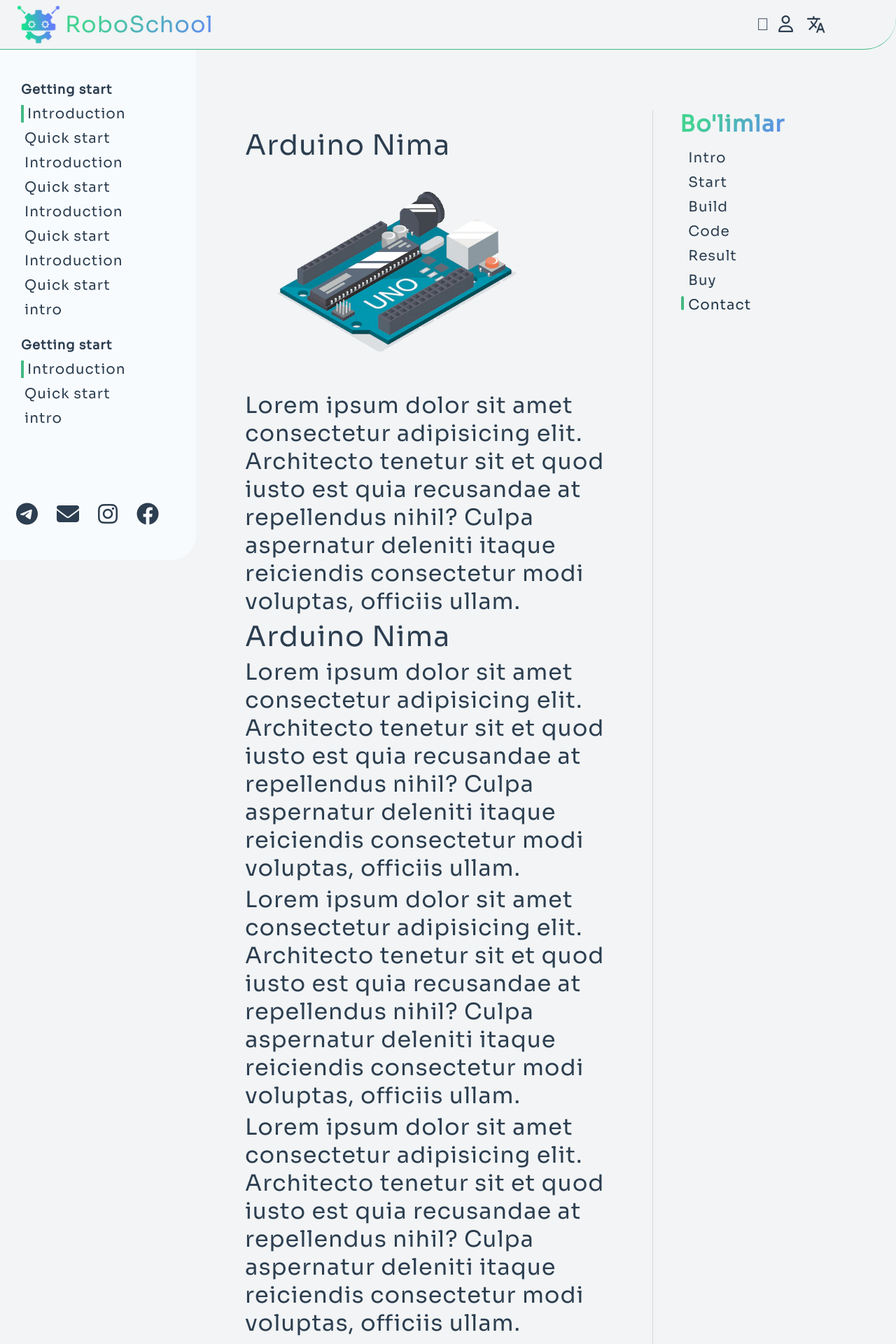
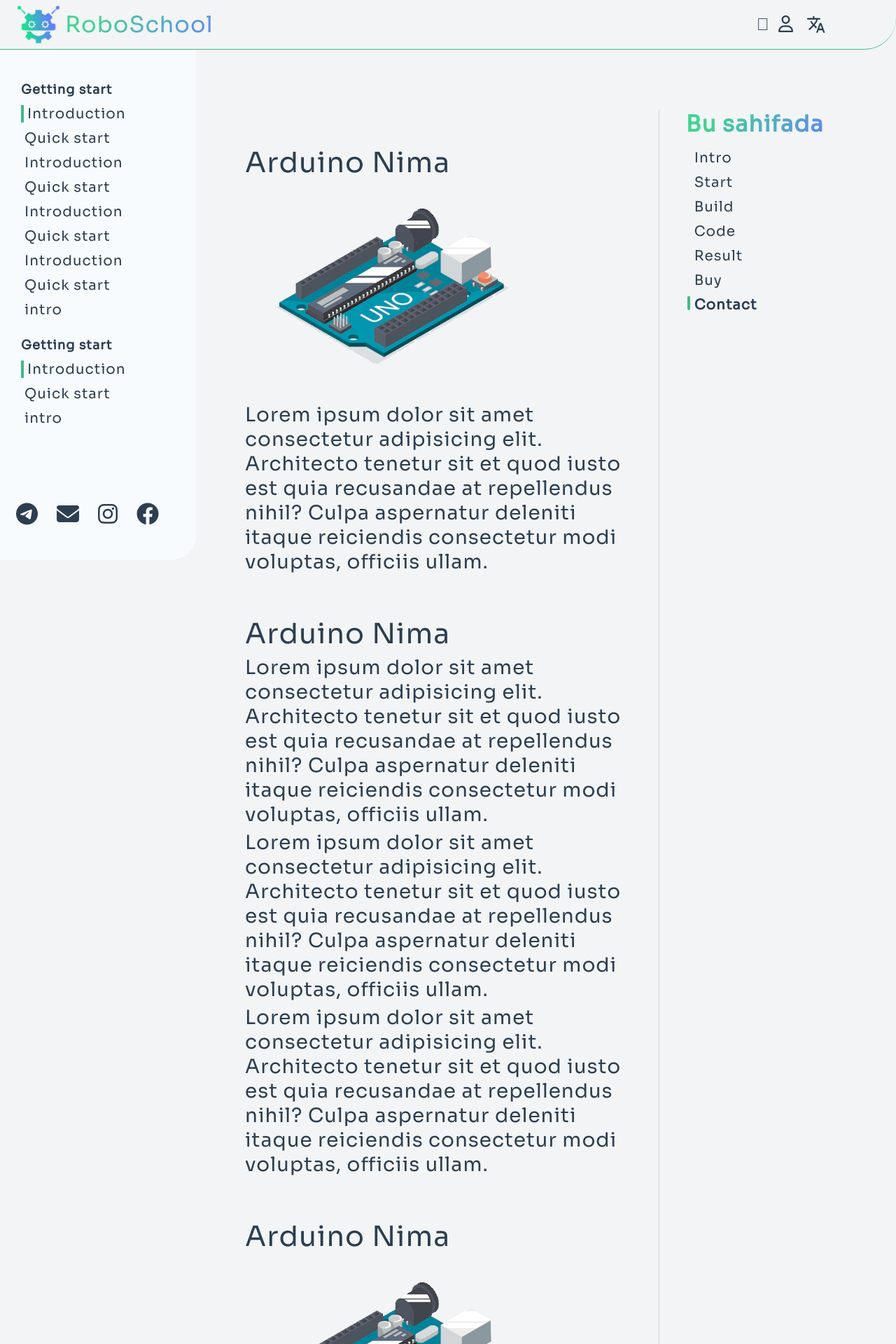
Before and after one commit to safarbek0227/roboschool, a Vue app: page /learn#div7 in a window 1280 px wide. Shown: the top 1920 px of the page at 70% size. Built offline with nearby package versions, Linux system fonts and the light colour scheme; some icons are missing.

Commit message:
remove bugs
1. mainbar isn't change
2. color was changed on refresh

```diff
--- a/public/css/styles.css
+++ b/public/css/styles.css
@@ -6,21 +6,24 @@
     outline: none;
     box-sizing: border-box;
     transition: all 0.3s ease-in;
+    transition: color 0.05s;
     letter-spacing: 1px;
 }
 :root{
     --theme: #F2F4F5;
     --color: #2c3e50;
     --nav-color: #F8FBFE;
+    --shadow: #eee
 }
 html{
-    transition: color 0s;
+    transition: all 0s;
 }
 html.dark{
-    transition: color 0s;
+    transition: all 0s;
     --theme: #1a1a1a;
     --color: #ebebeb80 ;
     --nav-color: #0E0D11;
+    --shadow: #282828
 }
 h1,h2,h3,h4,h5,h6{
     font-weight: 500;
--- a/src/assets/dashNavbar.css
+++ b/src/assets/dashNavbar.css
@@ -195,6 +195,7 @@
       width: 100vw;
       height: 60px;
       justify-content: space-around;
+      background-color: var(--nav-color);
       padding: 20px 20px;
       bottom: 0;
       box-shadow: -2px -1px 7px #eee;
--- a/src/assets/navbar.css
+++ b/src/assets/navbar.css
@@ -138,8 +138,8 @@
       flex-direction: column;
       margin: 0;
       padding: 15px;
-      background: #F8FBFE;
-      box-shadow: 5px 8px 12px #eee;
+      background: var(--theme);
+      box-shadow: 5px 8px 12px  var(--shadow);
       z-index: -99;
       border-top: 1px solid #42b983;
       top: 90px;
@@ -163,10 +163,10 @@
       width: 100vw;
       height: 60px;
       justify-content: space-around;
-      background-color: #F8FBFE;
+      background: var(--theme);
       padding: 20px 20px;
       bottom: 0;
-      box-shadow: -2px -1px 7px #eee;
+      box-shadow: -2px -1px 7px var(--shadow);
     }
     .menu-bar i{
       font-size: xx-large;
@@ -174,7 +174,7 @@
 
     nav .menu-bar a.active {
       color: #42b983;
-      background-color: #eee;
+      background-color:  var(--shadow);
       padding: 10px;
       border-radius: 15px;
       transition: all 0.2s;
--- a/src/components/DashNavbar.vue
+++ b/src/components/DashNavbar.vue
@@ -140,10 +140,17 @@
     },
   },
   methods: {
-    toggleTheme() {
-      this.color = !this.color;
-      document.documentElement.className = this.color ? "light" : "dark";
-    },
+    toggleTheme(){
+      this.color = !this.color
+      localStorage.setItem('color', this.color)
+      document.documentElement.className  = this.color ? 'light': 'dark'
+    }
+  },
+  mounted() {
+    if (localStorage.color) {
+      this.color = JSON.parse(localStorage.color);
+      document.documentElement.className  = this.color ? 'light': 'dark'
+    }
   },
 };
 </script>
--- a/src/components/MainNavbar.vue
+++ b/src/components/MainNavbar.vue
@@ -75,15 +75,15 @@
   methods: {
     toggleTheme(){
       this.color = !this.color
+      localStorage.setItem('color', this.color)
       document.documentElement.className  = this.color ? 'light': 'dark'
     }
   },
   mounted() {
-    document.onreadystatechange = () => {
-      if (document.readyState === "complete") {
-        this.isLoading = false;
-      }
-    };
+    if (localStorage.color) {
+      this.color = JSON.parse(localStorage.color);
+      document.documentElement.className  = this.color ? 'light': 'dark'
+    }
   },
 };
 </script>
--- a/src/views/dashboard/intro-page.vue
+++ b/src/views/dashboard/intro-page.vue
@@ -26,9 +26,9 @@
 
       for (let i = 0; i < anchors.length; i++) {
         if (
-          window.pageYOffset >= anchors[i].offsetTop &&
+          window.pageYOffset >= anchors[i].offsetTop  &&
           window.pageYOffset <=
-            anchors[i].offsetTop + anchors[i].scrollHeight + 10
+            anchors[i].offsetTop + anchors[i].scrollHeight
         ) {
           sidebarLinks.forEach((link) => {
             link.classList.remove("hash-active");
@@ -56,89 +56,90 @@
             <div class="step-content" ref="div1" id="intro">
               <h2>Arduino Nima</h2>
               <img src="@/assets/arduino.png" alt="" />
-              <h4>
+              <h5>
                 Lorem ipsum dolor sit amet consectetur adipisicing elit.
                 Architecto tenetur sit et quod iusto est quia recusandae at
                 repellendus nihil? Culpa aspernatur deleniti itaque reiciendis
                 consectetur modi voluptas, officiis ullam.
-              </h4>
+              </h5>
             </div>
             <div class="step-content" id="div2">
               <h2>Arduino Nima</h2>
-              <h4>
+              <h5>
                 Lorem ipsum dolor sit amet consectetur adipisicing elit.
                 Architecto tenetur sit et quod iusto est quia recusandae at
                 repellendus nihil? Culpa aspernatur deleniti itaque reiciendis
                 consectetur modi voluptas, officiis ullam.
-              </h4>
-              <h4>
+              </h5>
+              <h5>
                 Lorem ipsum dolor sit amet consectetur adipisicing elit.
                 Architecto tenetur sit et quod iusto est quia recusandae at
                 repellendus nihil? Culpa aspernatur deleniti itaque reiciendis
                 consectetur modi voluptas, officiis ullam.
-              </h4>
-              <h4>
+              </h5>
+              <h5>
                 Lorem ipsum dolor sit amet consectetur adipisicing elit.
                 Architecto tenetur sit et quod iusto est quia recusandae at
                 repellendus nihil? Culpa aspernatur deleniti itaque reiciendis
                 consectetur modi voluptas, officiis ullam.
-              </h4>
+              </h5>
             </div>
             <div class="step-content" id="div3">
               <h2>Arduino Nima</h2>
               <img src="@/assets/arduino.png" alt="" />
-              <h4>
+              <h5>
                 Lorem ipsum dolor sit amet consectetur adipisicing elit.
                 Architecto tenetur sit et quod iusto est quia recusandae at
                 repellendus nihil? Culpa aspernatur deleniti itaque reiciendis
                 consectetur modi voluptas, officiis ullam.
-              </h4>
+              </h5>
             </div>
             <div class="step-content" id="div4">
               <h2>Arduino Nima</h2>
               <img src="@/assets/arduino.png" alt="" />
-              <h4>
+              <h5>
                 Lorem ipsum dolor sit amet consectetur adipisicing elit.
                 Architecto tenetur sit et quod iusto est quia recusandae at
                 repellendus nihil? Culpa aspernatur deleniti itaque reiciendis
                 consectetur modi voluptas, officiis ullam.
-              </h4>
+              </h5>
             </div>
             <div class="step-content" id="div5">
               <h2>Arduino Nima</h2>
               <img src="@/assets/arduino.png" alt="" />
-              <h4>
+              <h5>
                 Lorem ipsum dolor sit amet consectetur adipisicing elit.
                 Architecto tenetur sit et quod iusto est quia recusandae at
                 repellendus nihil? Culpa aspernatur deleniti itaque reiciendis
                 consectetur modi voluptas, officiis ullam.
-              </h4>
+              </h5>
             </div>
             <div class="step-content" id="div6">
               <h2>Arduino Nima</h2>
               <img src="@/assets/arduino.png" alt="" />
-              <h4>
+              <h5>
                 Lorem ipsum dolor sit amet consectetur adipisicing elit.
                 Architecto tenetur sit et quod iusto est quia recusandae at
                 repellendus nihil? Culpa aspernatur deleniti itaque reiciendis
                 consectetur modi voluptas, officiis ullam.
-              </h4>
+              </h5>
             </div>
             <div class="step-content" id="div7">
               <h2>Arduino Nima</h2>
               <img src="@/assets/arduino.png" alt="" />
-              <h4>
+              <h5>
                 Lorem ipsum dolor sit amet consectetur adipisicing elit.
                 Architecto tenetur sit et quod iusto est quia recusandae at
                 repellendus nihil? Culpa aspernatur deleniti itaque reiciendis
                 consectetur modi voluptas, officiis ullam.
-              </h4>
+              </h5>
             </div>
+            <br><br><br><br><br>
           </div>
         </div>
         <div class="col-xl-4">
           <div class="sticky">
-            <span class="text-gradient h3">Bo'limlar</span>
+            <span class="text-gradient h3">Bu sahifada</span>
             <ul>
               <li>
                 <router-link to="#intro" class="sidebar-links"
@@ -185,13 +186,13 @@
   color: black;
 }
 .section {
-  padding: 25px;
+  padding: 25px 0;
 }
 .section .card {
   padding: 20px;
   border-right: 1px solid #05050520;
 }
-.card .step-content .header-anchor {
+.card .step-content {
   padding: 25px;
 }
 
@@ -210,6 +211,10 @@
   .sticky {
     position: relative;
   }
+}@media (max-width: 576px){
+  .section .card {
+    padding: 5px;
+  }
 }
 
 .sticky ul {
@@ -222,12 +227,10 @@
   text-transform: capitalize;
 }
 .sidebar-links {
-  color: var(--color) + 70;
-  transition: 0;
+  color: var(--color);
 }
 .sidebar-links.hash-active {
-  transition: all 0.5s;
-  color: #213547;
+  font-weight: 600;
 }
 .sidebar-links.hash-active::before {
   content: "";
```
